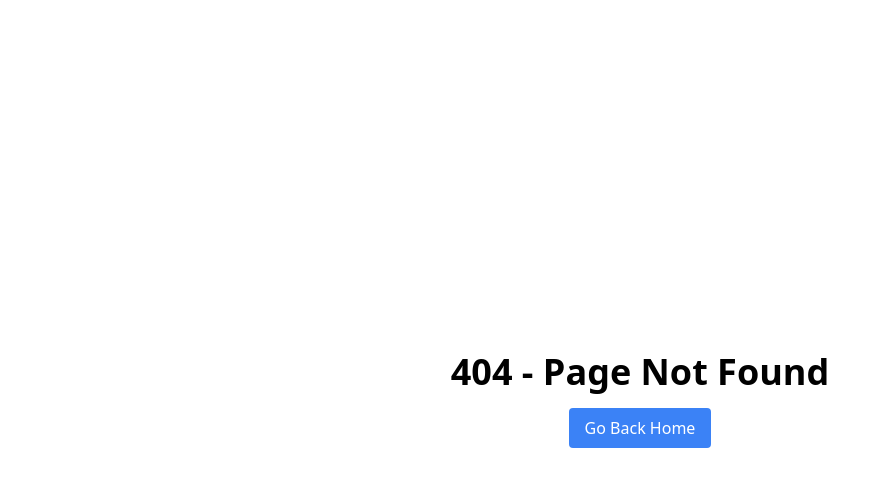
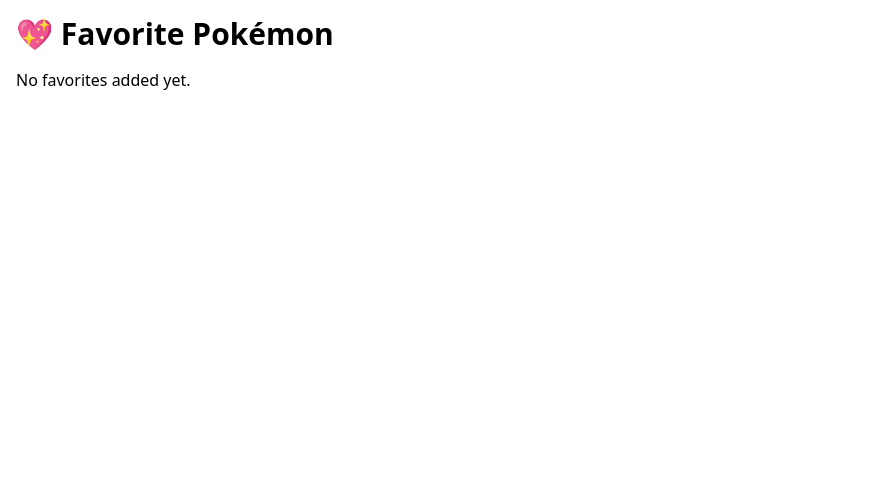
Before and after one commit to ananotopuria/searchApp, a React (Vite) app: page /searchApp/favorites in a window 1280 px wide. Before the commit this address had no page. Shown: the top 486 px of the page, without its empty margins (0-873 px from the left). Built offline with nearby package versions, Linux system fonts and the light colour scheme.

Commit message:
feat: display full Pokémon cards on the Favorites page

```diff
--- a/src/App.tsx
+++ b/src/App.tsx
@@ -6,6 +6,7 @@
 } from 'react-router-dom';
 import MainComponent from './components/MainComponent';
 import NotFound from './pages/NotFound';
+import FavoritesPage from './pages/FavoritesPage';
 
 const App = () => {
   return (
@@ -14,6 +15,7 @@
         <Route path="/" element={<Navigate to="/search?page=1" replace />} />
         <Route path="/search" element={<MainComponent />} />
         <Route path="*" element={<NotFound />} />
+        <Route path="/favorites" element={<FavoritesPage />} />
       </Routes>
     </Router>
   );
--- a/src/components/HeaderComponent.tsx
+++ b/src/components/HeaderComponent.tsx
@@ -1,5 +1,6 @@
 import ThemeSelector from './ThemeSelector';
 import logo from './../assets/pokemon-1536849_1280.png';
+import { Link } from 'react-router-dom';
 
 function HeaderComponent() {
   return (
@@ -8,7 +9,15 @@
       <h1 className="font-bold text-gray-800 font-press sm:text-xl md:text-3xl lg:text-5xl bg-gradient-to-r from-pokemonYellow to-pokemonBlue text-transparent bg-clip-text uppercase">
         Pokémon Search
       </h1>
-      <ThemeSelector />
+      <div className="flex items-center gap-4">
+        <Link
+          to="/favorites"
+          className="px-3 py-2 rounded bg-pokemonBlue text-white hover:bg-pokemonYellow transition font-bold uppercase"
+        >
+          💖 Favorites
+        </Link>
+        <ThemeSelector />
+      </div>
     </header>
   );
 }
--- /dev/null
+++ b/src/pages/FavoritesPage.tsx
@@ -0,0 +1,30 @@
+import { useFavorites } from '../hooks/useFavorites';
+import { Item } from '../types/item';
+import CardList from '../components/CardList';
+
+const FavoritesPage = () => {
+  const { favorites } = useFavorites();
+
+  const favoriteItems: Item[] = favorites.map((name) => ({
+    name,
+    url: `https://pokeapi.co/api/v2/pokemon/${name}`,
+  }));
+
+  return (
+    <div className="p-4">
+      <h1 className="text-3xl font-bold mb-4">💖 Favorite Pokémon</h1>
+      {favorites.length === 0 ? (
+        <p>No favorites added yet.</p>
+      ) : (
+        <CardList
+          items={favoriteItems}
+          selectedItems={[]}
+          onItemSelect={() => {}}
+          onItemUnselect={() => {}}
+        />
+      )}
+    </div>
+  );
+};
+
+export default FavoritesPage;
```
